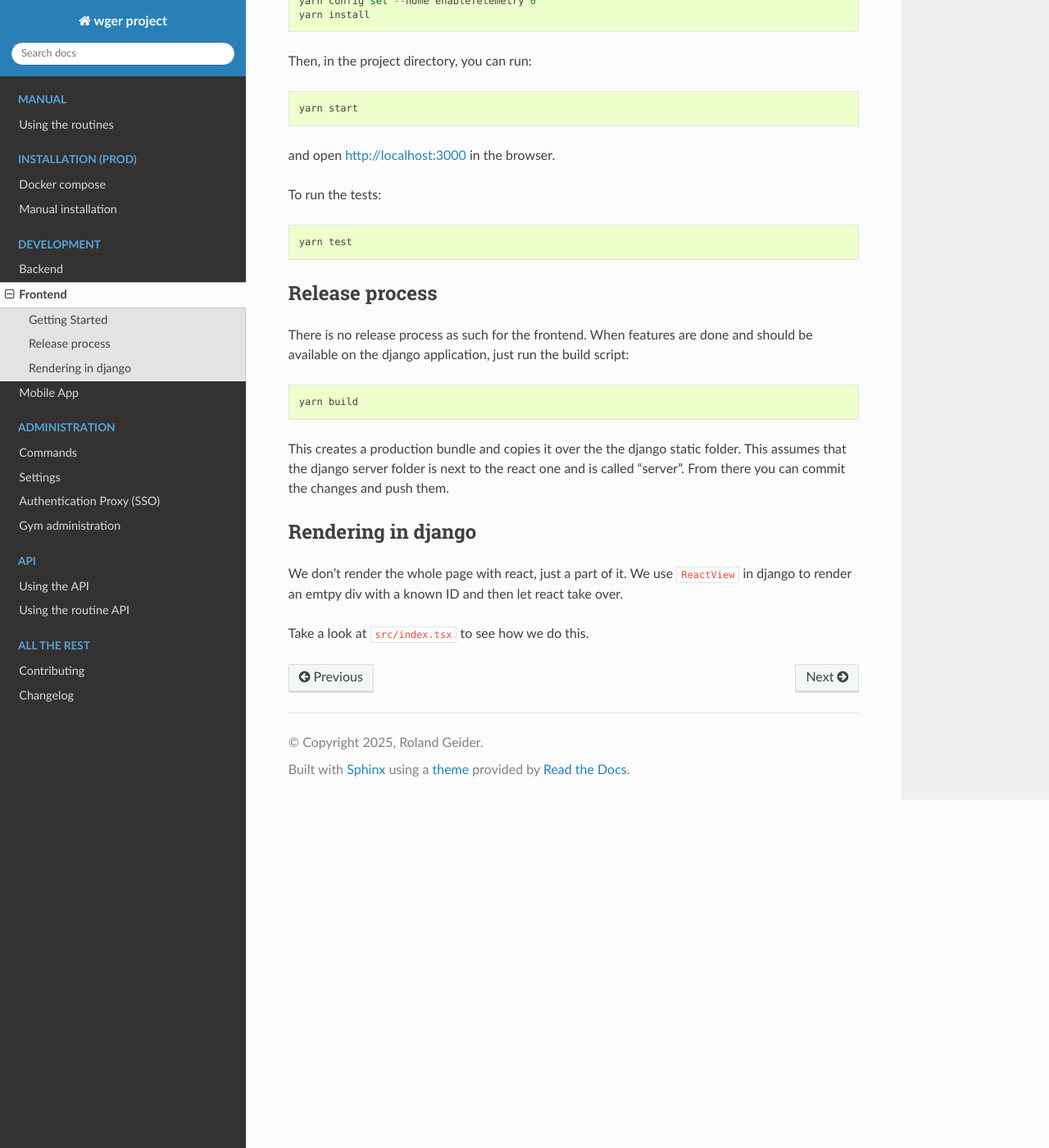
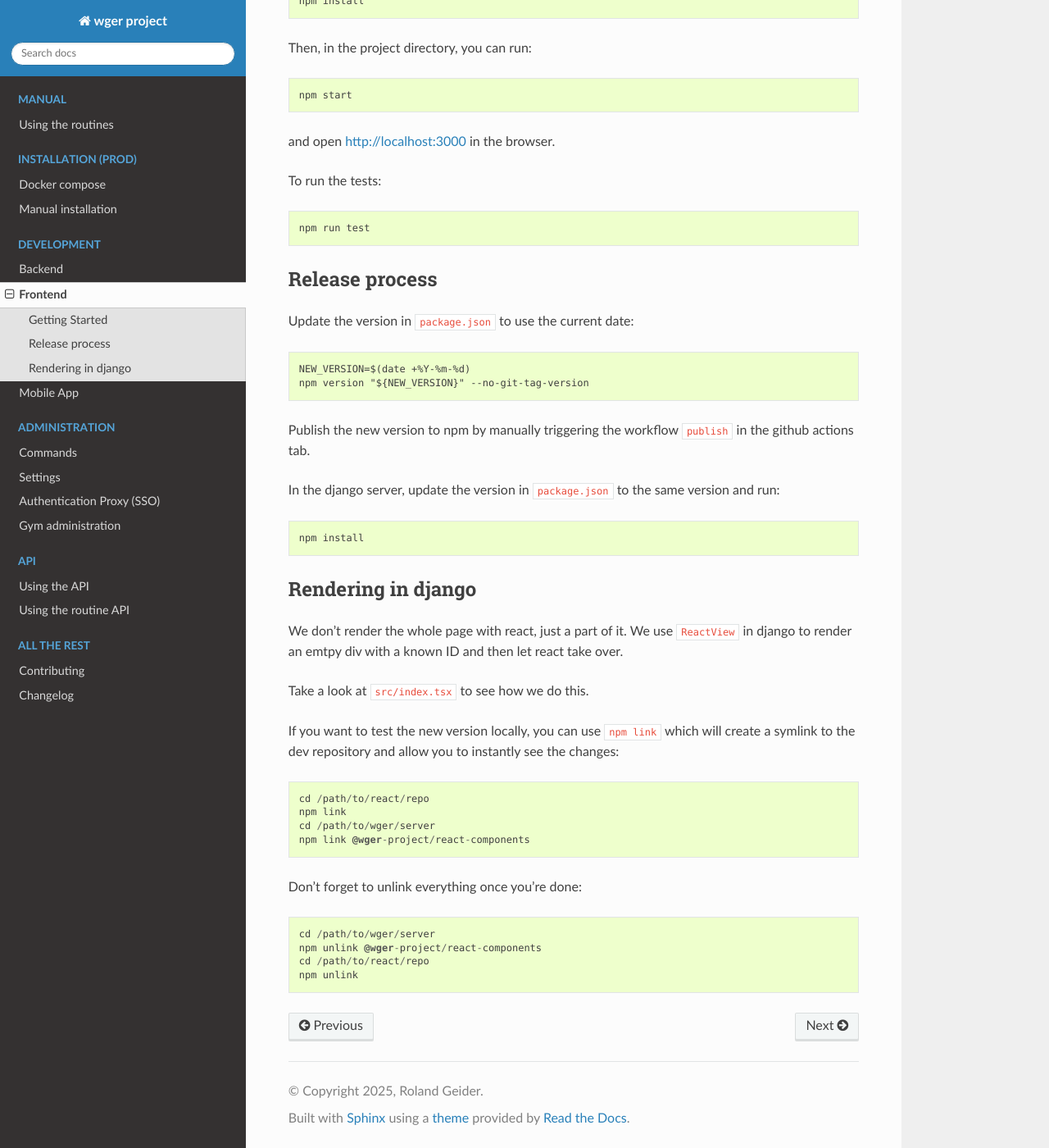
Before and after one commit to wger-project/docs, a Sphinx documentation site: the page built from docs/development/frontend.rst, in a window 1280 px wide and 1400 px high, scrolled down 673 px. Shown: the whole window at 82% size. Built offline with Sphinx 7.4.7 and the Read the Docs theme 3.1.0, drawn with Linux system fonts in a browser that asks for light colours.

Commit message:
Update docs to use npm

```diff
--- a/docs/development/backend.rst
+++ b/docs/development/backend.rst
@@ -15,7 +15,7 @@ Development with docker
 Local installation
 -------------------
 
-Install ``npm``, ``yarn`` (1.x) ``sass`` and, optionally, `uv <https://docs.astral.sh/uv/>`_
+Install ``npm``, ``sass`` and, optionally, `uv <https://docs.astral.sh/uv/>`_
 
 Download the source code::
 
--- a/docs/development/frontend.rst
+++ b/docs/development/frontend.rst
@@ -25,31 +25,35 @@ You can obviously use your own instance, but feel free to use the test server
 
 Install node (>22) and run::
 
-  yarn config set --home enableTelemetry 0
-  yarn install
+  npm install
 
 Then, in the project directory, you can run::
 
-  yarn start
+  npm start
 
 and open http://localhost:3000 in the browser.
 
 To run the tests::
 
-  yarn test
+  npm run test
 
 
 Release process
 ---------------
 
-There is no release process as such for the frontend. When features are done and
-should be available on the django application, just run the build script::
+Update the version in ``package.json`` to use the current date::
 
-  yarn build
+    NEW_VERSION=$(date +%Y-%m-%d)
+    npm version "${NEW_VERSION}" --no-git-tag-version
 
-This creates a production bundle and copies it over the the django static folder.
-This assumes that the django server folder is next to the react one and is called
-"server". From there you can commit the changes and push them.
+Publish the new version to npm by manually triggering the workflow ``publish``
+in the github actions tab.
+
+In the django server, update the version in ``package.json`` to the same
+version and run::
+
+  npm install
+
 
 
 Rendering in django
@@ -59,3 +63,19 @@ We don't render the whole page with react, just a part of it. We use ``ReactView
 in django to render an emtpy div with a known ID and then let react take over.
 
 Take a look at ``src/index.tsx`` to see how we do this.
+
+If you want to test the new version locally, you can use ``npm link`` which will
+create a symlink to the dev repository and allow you to instantly see the changes::
+
+  cd /path/to/react/repo
+  npm link
+  cd /path/to/wger/server
+  npm link @wger-project/react-components
+
+
+Don't forget to unlink everything once you're done::
+
+  cd /path/to/wger/server
+  npm unlink @wger-project/react-components
+  cd /path/to/react/repo
+  npm unlink
--- a/docs/production/docker.rst
+++ b/docs/production/docker.rst
@@ -40,7 +40,7 @@ password **adminadmin**.
 
 The docker image comes with a default set of exercises, but due to the size of
 the dataset, no ingredients. You can manually sync the datasets from the wger.de
-(or any other wger instance) API with the following commands:
+instance (or any other) with the following commands:
 
 .. code-block:: bash
 
```
